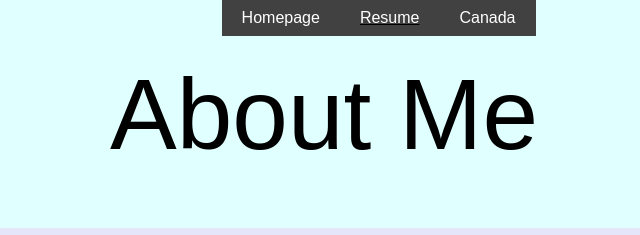
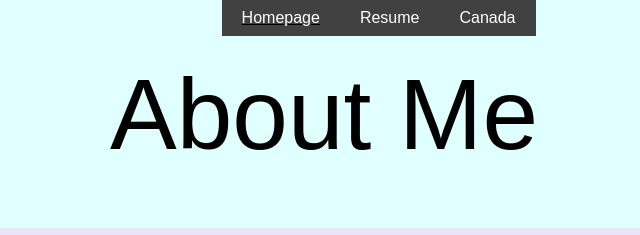
Before and after one commit to yhu4592/ITM_361_Project_2, a plain HTML site: page index.html in a window 1280 px wide. Shown: the top 235 px of the page, 316-956 px from the left. Drawn offline with Linux system fonts and the light colour scheme; a web font is replaced by a local one.

Commit message:
Edited syntax spacing.

```diff
--- a/index.html
+++ b/index.html
@@ -11,10 +11,10 @@
 <body id="index">
   <header>
     <div id="navbox">
-      <nav id = "navbar">
+      <nav id="navbar">
         <ul>
-          <li><a href="index.html">Homepage</a></li>
-          <li id="on" ><a href="resume.html">Resume</a></li>
+          <li id="on" ><a href="index.html">Homepage</a></li>
+          <li><a href="resume.html">Resume</a></li>
           <li><a href="canada.html">Canada</a></li>
         </ul>
       </nav>
```
Also changed, not shown: canada.html (+1 -1 lines), resume.html (+1 -1 lines).
